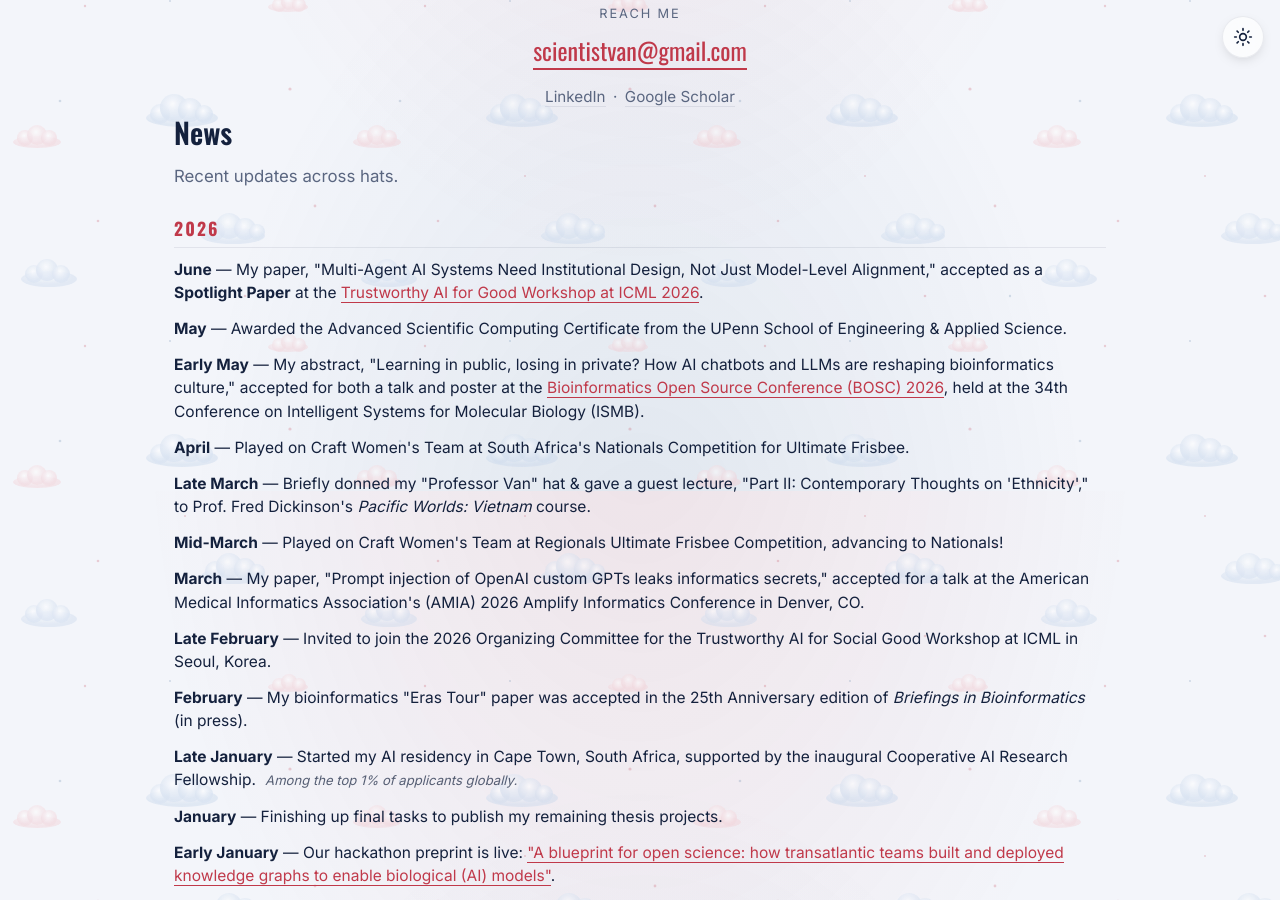
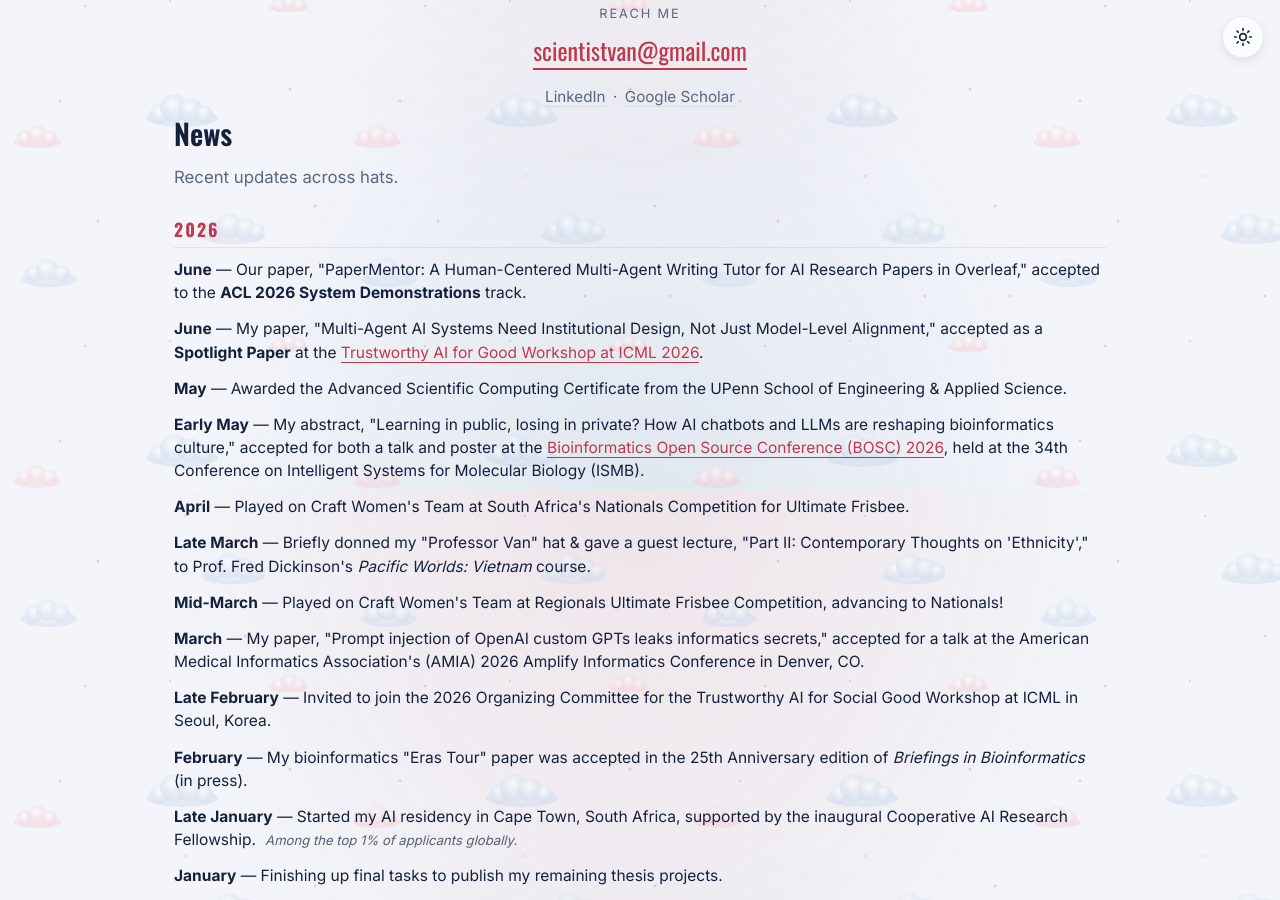
Before and after one commit to van-truong/van-truong.github.io, a Jekyll site: the page index.html, which Jekyll copies as it is, in a window 1280 px wide and 900 px high, scrolled down 1309 px. Built offline with Jekyll 4.4.1, drawn with Linux system fonts in a browser that asks for light colours.

Commit message:
added a new publication

```diff
--- a/index.html
+++ b/index.html
@@ -85,6 +85,7 @@
       <div class="pubs-year">
         <h4 class="pubs-year-heading">2026</h4>
         <ul class="plain bigger pubs">
+          <li><strong>June</strong> — Our paper, "PaperMentor: A Human-Centered Multi-Agent Writing Tutor for AI Research Papers in Overleaf," accepted to the <strong>ACL 2026 System Demonstrations</strong> track.</li>
           <li><strong>June</strong> — My paper, "Multi-Agent AI Systems Need Institutional Design, Not Just Model-Level Alignment," accepted as a <strong>Spotlight Paper</strong> at the <a href="https://trustworthy-ai-for-good.github.io/" target="_blank" rel="noopener">Trustworthy AI for Good Workshop at ICML 2026</a>.</li>
           <li><strong>May</strong> — Awarded the Advanced Scientific Computing Certificate from the UPenn School of Engineering &amp; Applied Science.</li>
           <li><strong>Early May</strong> — My abstract, "Learning in public, losing in private? How AI chatbots and LLMs are reshaping bioinformatics culture," accepted for both a talk and poster at the <a href="https://www.open-bio.org/events/bosc-2026/bosc-2026-schedule/" target="_blank" rel="noopener">Bioinformatics Open Source Conference (BOSC) 2026</a>, held at the 34th Conference on Intelligent Systems for Molecular Biology (ISMB).</li>
@@ -379,6 +380,7 @@
           <li><span class="pub-tag">1st author</span> <strong>Truong</strong> &amp; Ritchie. Prompt injection of OpenAI custom GPTs leaks informatics secrets. <em>AMIA</em>, 2026 (in press).</li>
           <li><span class="pub-tag">1st author</span> <strong>Truong</strong>, Huang, Inan, Faulkner, Christoph, Zhang, Guzman Piedrahita, Jin. <a href="https://trustworthy-ai-for-good.github.io/" target="_blank" rel="noopener">Multi-agent AI systems need institutional design, not just model-level alignment</a>. <em>Trustworthy AI for Good Workshop, ICML</em>, 2026. <span class="pub-note">Spotlight Paper.</span></li>
           <li><span class="pub-tag">1st author</span> <strong>Truong</strong>, Lobentanzer, Harris, Ritchie. <a href="https://www.open-bio.org/events/bosc-2026/bosc-2026-schedule/" target="_blank" rel="noopener">Learning in public, losing in private? How AI chatbots and LLMs are reshaping bioinformatics culture</a>. <em>Bioinformatics Open Source Conference (BOSC) at the 34th Conference on Intelligent Systems for Molecular Biology (ISMB)</em>, 2026. <span class="pub-note">Accepted for both a talk and poster.</span></li>
+          <li><span class="pub-tag">Co-author</span> Liu, Zhang, Faulkner, Huang, Zouhar, Glandorf, Dahlgren, Dagli, Chen, Leeb, <strong>Truong</strong>, et al. PaperMentor: A human-centered multi-agent writing tutor for AI research papers in Overleaf. <em>ACL (System Demonstrations)</em>, 2026.</li>
           <li><span class="pub-tag">Co-author</span> Huang, Tharas, Marro, <strong>Truong</strong>, Schölkopf, La Malfa, Jin. <a href="https://arxiv.org/abs/2605.08426v1" target="_blank" rel="noopener">Mechanism design is not enough: prosocial agents for cooperative AI</a>. <em>arXiv preprint</em>, 2026.</li>
         </ul>
       </div>
```
